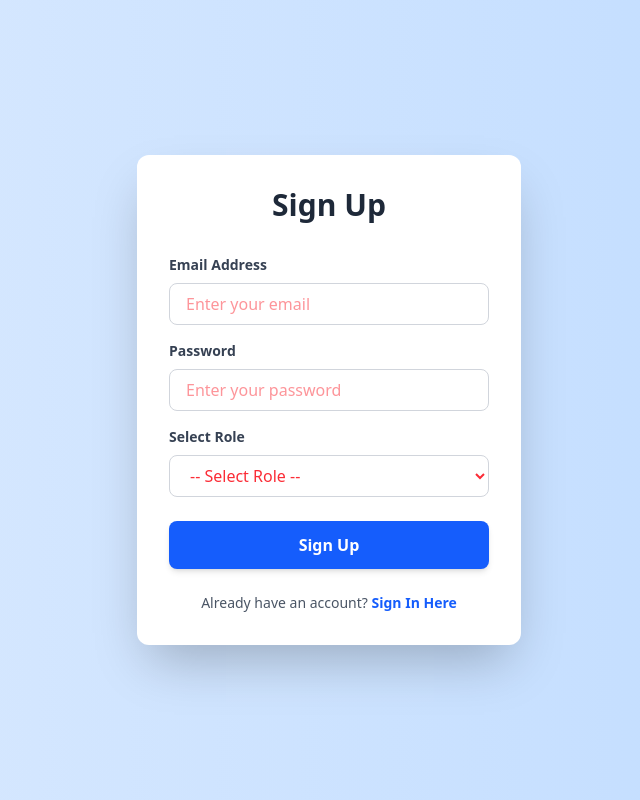
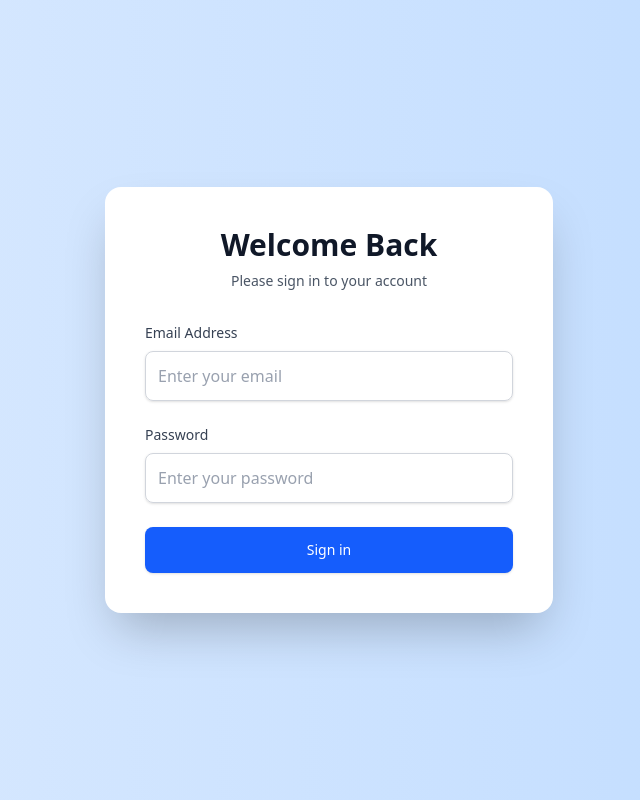
Before and after one commit to nipunbakshi12/imprest-frontend, a React (Vite) app: page / in a window 1280 px wide. Shown: the whole page, without its empty margins (311-951 px from the left). Built offline with nearby package versions, Linux system fonts and the light colour scheme.

Commit message:
login wala resolved

```diff
--- a/src/App.jsx
+++ b/src/App.jsx
@@ -10,8 +10,8 @@ const App = () => {
   return (
     <div className='text-red-500'>
       <Routes>
-        <Route path="/login" element={<LoginPage />} />
-        <Route path="/" element={<SignUp />} />
+        <Route path="/" element={<LoginPage />} />
+        {/* <Route path="/" element={<SignUp />} /> */}
         <Route path="/employee-dashboard" element={<RaiseRequest />} />
         <Route path="/manager-dashboard" element={<ManagerDashboard />} />
         <Route path="/admin-dashboard" element={<AdminDashboard />} />
--- a/src/components/Login.jsx
+++ b/src/components/Login.jsx
@@ -120,18 +120,6 @@ const Login = () => {
             >
               Sign in
             </button>
-
-            <div className="flex items-center justify-center">
-              <span className="text-sm text-gray-600">
-                Don't have an account?
-              </span>
-              <Link
-                to="/"
-                className="ml-2 text-sm font-medium text-blue-600 hover:text-blue-500 transition duration-200"
-              >
-                Sign up now
-              </Link>
-            </div>
           </div>
         </div>
       </div>
```
